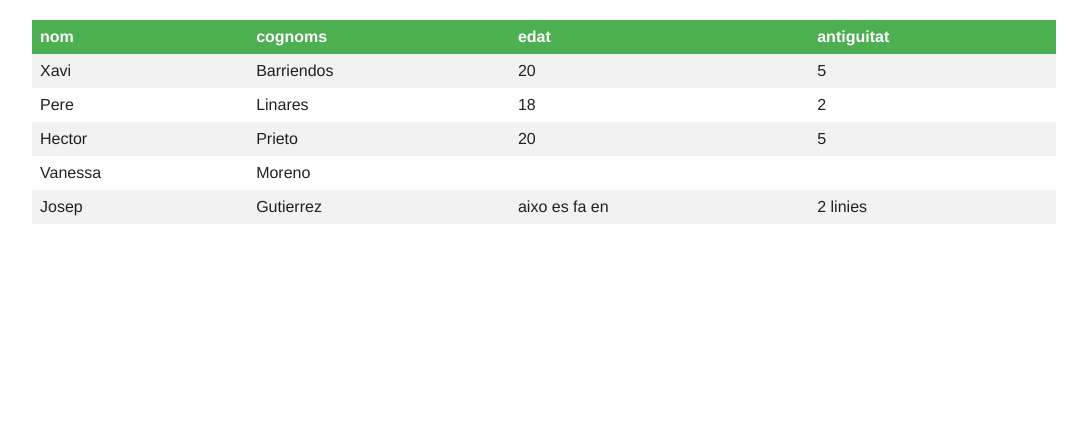
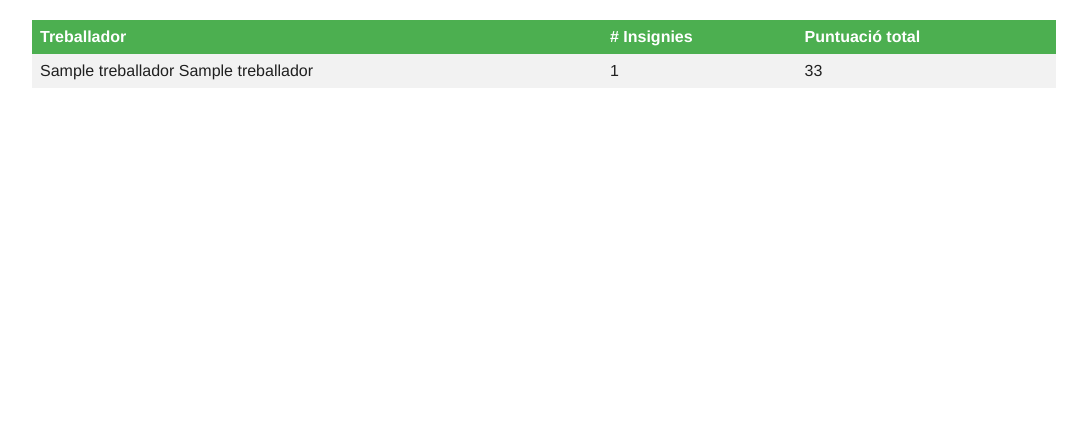
Before and after one commit to barrien2/S2SX-EMPLEAT-DEL-MES, a PHP site: page /treballadors.php in a window 1280 px wide. Shown: the top 423 px of the page, without its empty margins (96-1183 px from the left). Run offline with PHP 8.4, Linux system fonts and the light colour scheme; data comes from the database, SQL or seed files in the repository; tables that the repository leaves empty hold one stand-in row (values such as "Sample post").

Commit message:
cul d'olla

```diff
--- a/header.php
+++ b/header.php
@@ -10,6 +10,7 @@
         <a class="mdl-navigation__link" href="index.php">Inici</a>
         <a class="mdl-navigation__link" href="novainsignia.php">Inserir nova insignia</a>
         <a class="mdl-navigation__link" href="atorgarinsignia.php">Otorgar insignia</a>
+        <a class="mdl-navigation__link" href="treballadors.php">Llista treballadors</a>
       </nav>
     </div>
   </header>';
--- a/noutreballador.php
+++ b/noutreballador.php
@@ -21,7 +21,7 @@
           <div class="centerTable">
 
             <form action="insignies.php" method="post" enctype="multipart/form-data">
-              <h4>Nova insignia</h4>
+              <h4>Nou treballador</h4>
 
               <h6>Nom:</h6>
               <input type="text" name="nom" placeholder="nom insignia" required><br>
--- a/treballadors.php
+++ b/treballadors.php
@@ -1,12 +1,3 @@
-<?php
-$treballadors =  array(
-  array('nom'=>'Xavi','cognnoms'=>'Barriendos', 'edat'=>20, 'antiguitat'=>5),
-  array('nom'=>'Pere','cognnoms'=>'Linares', 'edat'=>18, 'antiguitat'=>2),
-  array('nom'=>'Hector','cognnoms'=>'Prieto', 'edat'=>20, 'antiguitat'=>5),
-  array('nom'=>'Vanessa','cognnoms'=>'Moreno', 'edat'=>null, 'antiguitat'=>null),
-  array('nom'=>'Josep','cognnoms'=>'Gutierrez','edat'=>"aixo es fa en", 'antiguitat'=>"2 linies")
-  );
-?>
 <html>
 <head>
 <title>ARASI</title>
@@ -39,22 +30,29 @@ th {
 <div>
   <table class="centerTable" style="overflow-x:auto;">
       <tr>
-        <th>nom</th>
-        <th>cognoms</th>
-        <th>edat</th>
-        <th>antiguitat</th>
+        <th>Treballador</th>
+        <th># Insignies</th>
+        <th>Puntuació total</th>
       </tr>
       <?php
-
-        foreach ($treballadors as $value) {
-          echo "<tr>";
-          echo "<td>".$value["nom"]."</td>";
-          echo "<td>".$value['cognnoms']."</td>";
-          echo "<td>".$value['edat']."</td>";
-          echo "<td>".$value['antiguitat']."</td>";
-          echo "</tr>";
-        }
-
+      include ("bbdd.php");
+        $consulta = "SELECT concat(t.nom,' ',t.cognom) as treballador, count(ti.id) as insignies, sum(i.puntuacio) as puntuacio
+        FROM treballadors t
+        INNER JOIN treballadors_insignies ti on (ti.id_treballador = t.id)
+        INNER JOIN insignies i on (ti.id_insignia = i.id)
+        GROUP BY t.id
+        ORDER BY count(ti.id) desc, sum(i.puntuacio) desc";
+                  if ($resultado = mysqli_query($con, $consulta)) {
+                    while ($fila = mysqli_fetch_assoc($resultado)) {
+                      echo "<tr>";
+                      echo "<td>".$fila["treballador"]."</td>";
+                      echo "<td>".$fila["insignies"]."</td>";
+                      echo "<td>".$fila["puntuacio"]."</td>";
+                      echo "</tr>";
+                    }
+                  }else{
+                    echo "ERROR CONNCECTION";
+                  }
       ?>
   </table>
 </div>
```
Also changed, not shown: index.php (+6 -4 lines).
